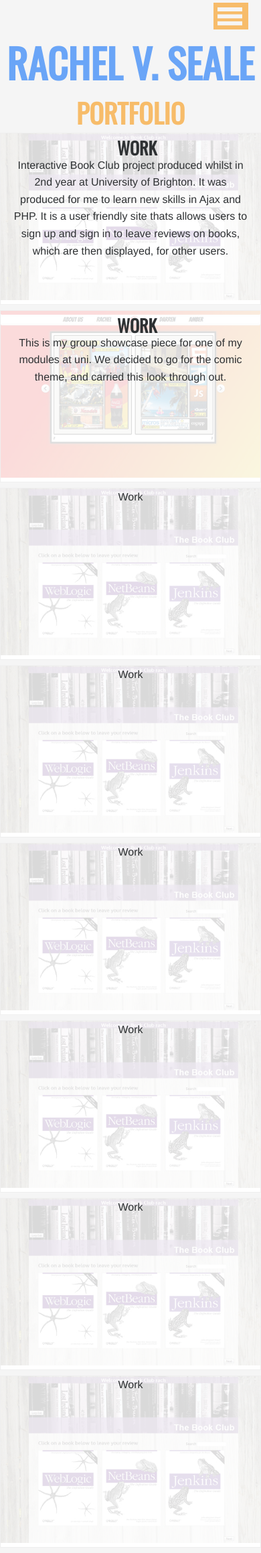
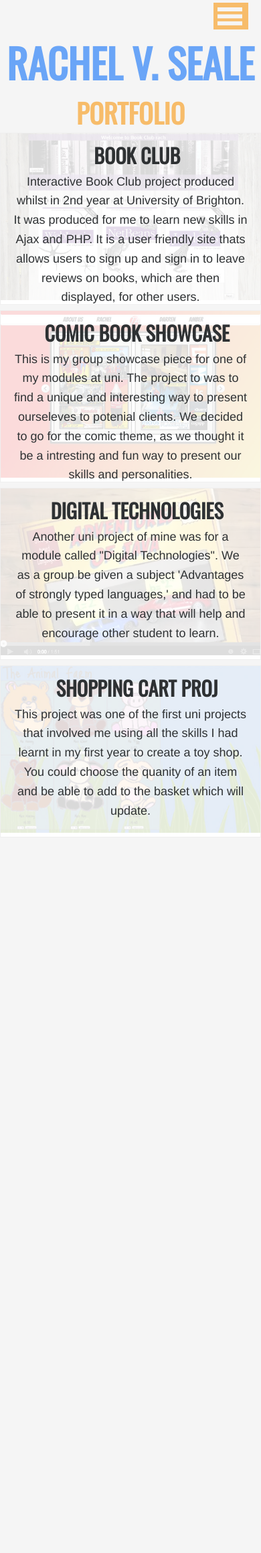
Before and after one commit to RachelSeale/rsealePortfolio, a Jekyll site: the page built from portfolio.html, in a window 390 px wide. Shown: the whole page at 67% size. Built offline with Jekyll 4.4.1, drawn with Linux system fonts in a browser that asks for light colours; nearby versions of some CDN libraries; Markdown is read by kramdown in place of the engine named in the settings; after the commit the page ends 1258 px from its top, so only the background shows below that.

Commit message:
updating portoflio

```diff
--- a/css/index.css
+++ b/css/index.css
@@ -117,11 +117,11 @@ nav {
   right: 0;
   bottom: 0;
   text-align: center;
-  opacity: 1; }
+  opacity: 1;
+  transition: all 0.7s ease; }
 
-.portfolio-work:hover .cart-overlay, .portfolio-work:hover .search-overlay, .portfolio-work:hover .image-overlay {
-  opacity: 0;
-  transition: all 0.7s ease; }
+.portfolio-work:hover .image-overlay {
+  opacity: 0; }
 
 img {
   width: 100%; }
@@ -143,14 +143,25 @@ img {
       margin-right: 0; }
     .portfolio-content .portfolio-work:nth-child(2n+1) {
       clear: left; }
-    @media screen and (max-width: 600px) {
+    @media screen and (max-width: 735px) {
+      .portfolio-content .portfolio-work .image-overlay h2 {
+        font-size: 25px;
+        line-height: 30px; }
+      .portfolio-content .portfolio-work .image-overlay p {
+        font-size: 14px; } }
+    @media screen and (max-width: 615px) {
       .portfolio-content .portfolio-work {
         display: block;
         float: left;
         margin-right: 2.35765%;
         width: 100%; }
         .portfolio-content .portfolio-work:last-child {
-          margin-right: 0; } }
+          margin-right: 0; }
+        .portfolio-content .portfolio-work .image-overlay h2 {
+          font-size: 30px;
+          line-height: 50px; }
+        .portfolio-content .portfolio-work .image-overlay p {
+          font-size: 18px; } }
 
 /*accordian*/
 .skills-accordian {
@@ -363,8 +374,8 @@ p .fa-border {
 .my-details h1, .posts a, .content h2 {
   font-family: 'Oswald', sans-serif;
   text-decoration: none;
-  font-size: 26px;
-  line-height: 27px;
+  font-size: 30px;
+  line-height: 50px;
   color: #2e3133;
   height: auto;
   text-transform: uppercase;
--- a/css/index.scss
+++ b/css/index.scss
@@ -118,7 +118,7 @@ p .fa-border{
     }
 
     @include media($mobile) {
-    @include span-columns(1);
+      @include span-columns(1);
 
     }
   }
@@ -126,7 +126,7 @@ p .fa-border{
     @include media($mobile) {
     @include span-columns(1);
     }
-}
+  }
 }
 
 /*****************************************************************************/
--- a/css/posts.scss
+++ b/css/posts.scss
@@ -37,8 +37,8 @@ span{
  .my-details h1, .posts a, .content h2 {
     font-family: 'Oswald', sans-serif;
     text-decoration: none;
-    font-size: 26px;
-    line-height: 27px;
+    font-size: 30px;
+    line-height: 50px;
     color: $font-color;
     height: auto;
     text-transform: uppercase;
--- a/portfolio.html
+++ b/portfolio.html
@@ -10,7 +10,7 @@ class: about
     <div class="portfolio-work one">
          <img src="images/work1.jpg"/>
             <div class="image-overlay">
-                <h2>Work</h2>
+                <h2>Book Club</h2>
                 <p>Interactive Book Club project produced whilst in 2nd year at University of Brighton. It was produced for me to learn new skills in Ajax and PHP. It is a user friendly site thats allows users to sign up and sign in to leave reviews on books, which are then displayed, for other users.</p>
             </div>
     </div>
@@ -18,50 +18,24 @@ class: about
     <div class="portfolio-work two">
         <img src="images/work2.jpg"/>
             <div class="image-overlay">
-                <h2>Work</h2>
-                <p>This is my group showcase piece for one of my modules at uni. We decided to go for the comic theme, and carried this look through out.</p>
+                <h2>Comic book Showcase</h2>
+                <p>This is my group showcase piece for one of my modules at uni. The project to was to find a unique and interesting way to present ourseleves to potenial clients. We decided to go for the comic theme, as we thought it be a intresting and fun way to present our skills and personalities.</p>
             </div>
     </div>
 
      <div class="portfolio-work three">
-         <img src="images/work1.jpg"/>
+         <img src="images/work3.jpg"/>
             <div class="image-overlay">
-               <p>Work</p>
+               <h2>Digital Technologies</h2>
+               <p>Another uni project of mine was for a module called "Digital Technologies". We as a group be given a subject 'Advantages of strongly typed languages,' and had to be able to present it in a way that will help and encourage other student to learn.</p>
             </div>
     </div>
 
     <div class="portfolio-work four">
-         <img src="images/work1.jpg"/>
+         <img src="images/work4.jpg"/>
             <div class="image-overlay">
-               <p>Work</p>
-            </div>
-    </div>
-
-    <div class="portfolio-work five">
-         <img src="images/work1.jpg"/>
-            <div class="image-overlay">
-               <p>Work</p>
-            </div>
-    </div>
-
-    <div class="portfolio-work six">
-         <img src="images/work1.jpg"/>
-            <div class="image-overlay">
-               <p>Work</p>
-            </div>
-    </div>
-
-    <div class="portfolio-work seven">
-         <img src="images/work1.jpg"/>
-            <div class="image-overlay">
-               <p>Work</p>
-            </div>
-    </div>
-
-   <div class="portfolio-work eight">
-         <img src="images/work1.jpg"/>
-            <div class="image-overlay">
-               <p>Work</p>
+               <h2>Shopping Cart Proj</h2>
+               <p>This project was one of the first uni projects that involved me using all the skills I had learnt in my first year to create a toy shop. You could choose the quanity of an item and be able to add to the basket which will update.</p>
             </div>
     </div>
 
```
Also changed, not shown: css/portfolio.scss (+20 -3 lines), images/work3.jpg (added), images/work4.jpg (added), 8 other files.
